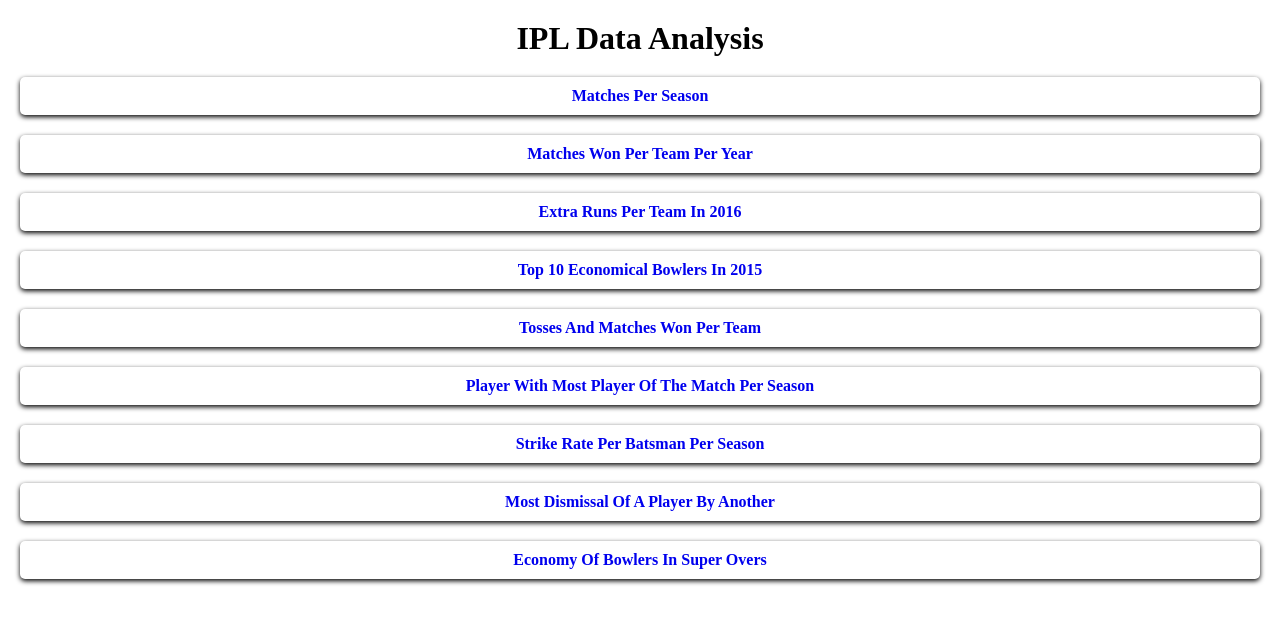
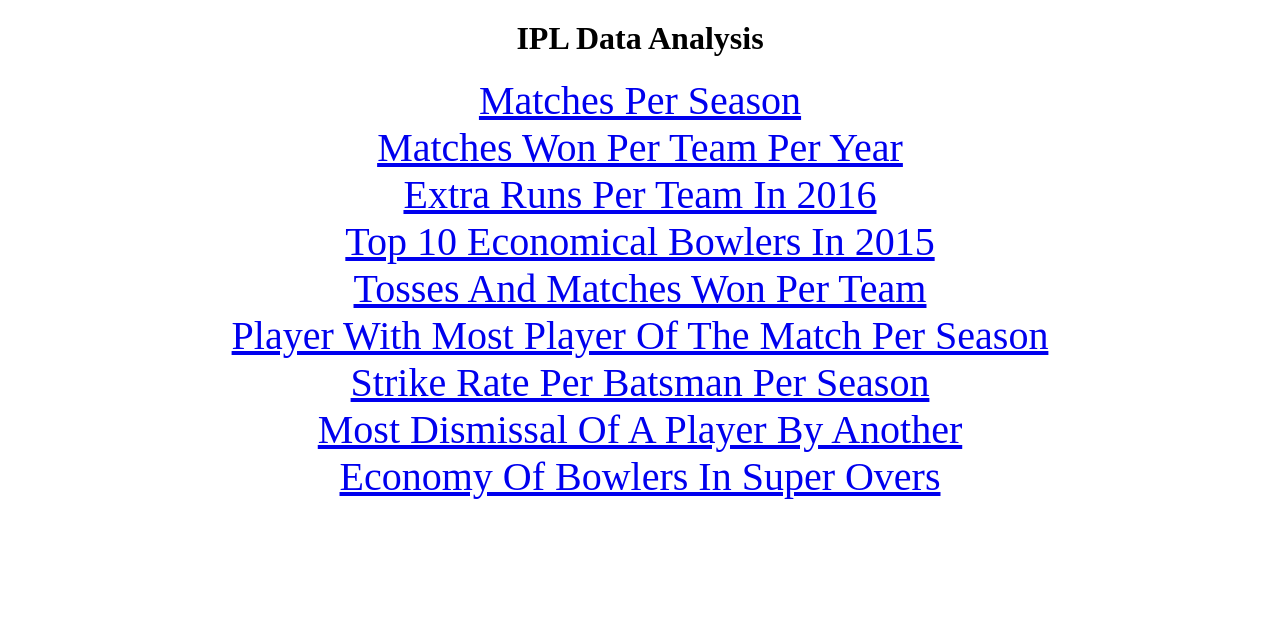
Before and after one commit to ShubhamKG1999/js-ipl-data-project, a website: page index.html in a window 1280 px wide. Drawn offline with Linux system fonts and the light colour scheme.

Commit message:
ipl-data-analysis

```diff
--- a/style.css
+++ b/style.css
@@ -13,16 +13,12 @@
 
 ul {
     list-style: none;
+    text-align:  center;
+    font-size: 40px;
 }
-li {
-    margin-bottom: 20px;
-    box-shadow: 0 2px 5px black;
-    border-radius: 5px;
-}
+
 li a {
-    display: block;
-    padding: 10px;
     text-align: center;
     text-decoration: none;
-    font-weight: bold;
+    text-decoration:  underline;
 }
```
